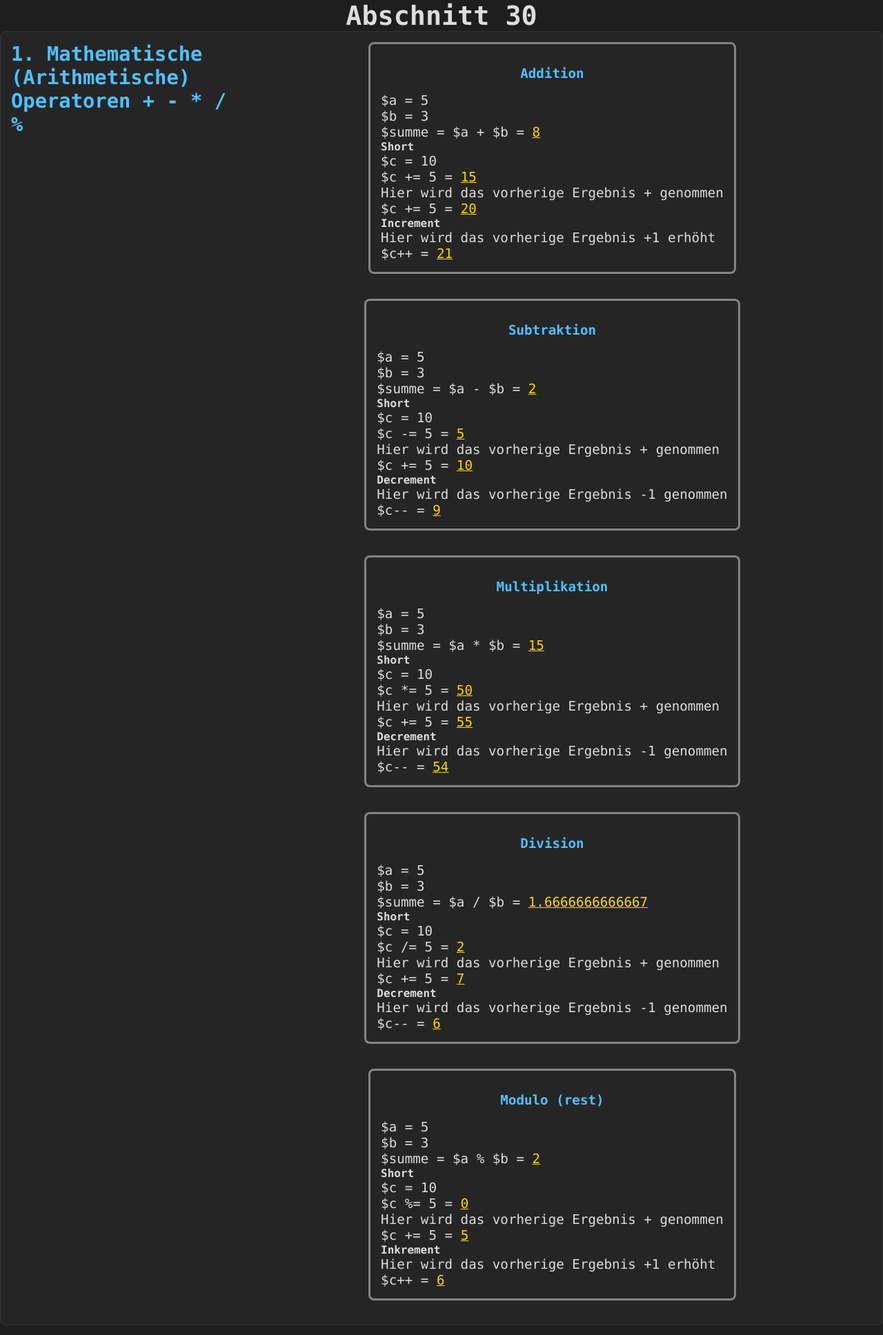
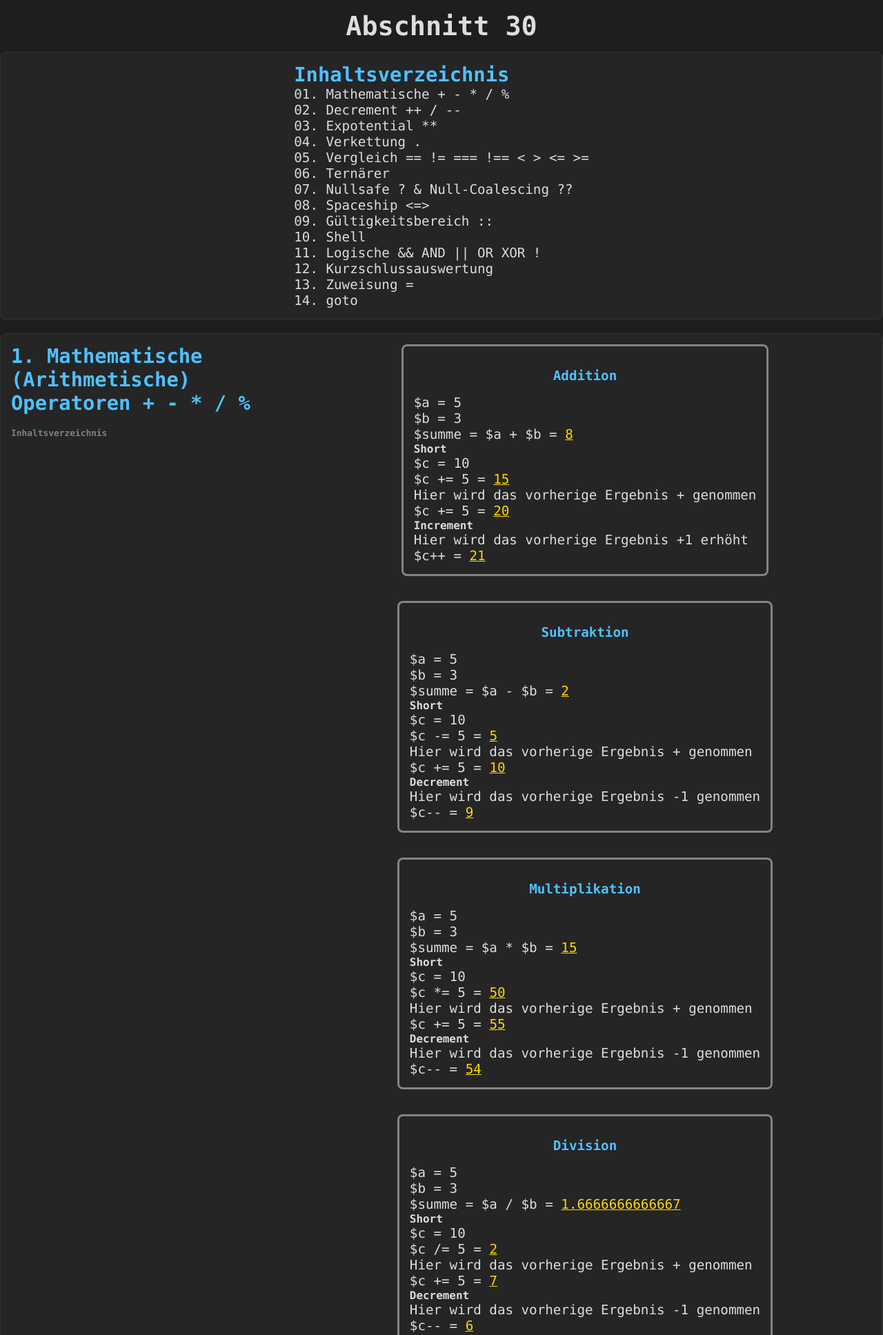
Before and after one commit to Matzetinger/Udemy_PHP, a PHP site: page / in a window 1280 px wide. Shown: the top 1935 px of the page at 69% size. Run offline with PHP 8.4, Linux system fonts and the light colour scheme.

Commit message:
Update Abschnitt 30 Fertig / Alles danach sind verbesserungen

```diff
--- a/Abschnitt_30/Video-Section/index.php
+++ b/Abschnitt_30/Video-Section/index.php
@@ -8,10 +8,34 @@
 </head>
 <body>
   <h1>Abschnitt 30</h1>
+  <section id="0" class="section">
+    <div class="box">
+    <h2>Inhaltsverzeichnis</h2>
+      <ul>
+        <li><a href="#1">01. Mathematische + - * / % </a></li>
+        <li><a href="#2">02. Decrement ++ / --</a></li>
+        <li><a href="#3">03. Expotential **</a></li>
+        <li><a href="#4">04. Verkettung .</a></li>
+        <li><a href="#5">05. Vergleich == != === !== < > <= >=</a></li>
+        <li><a href="#6">06. Ternärer</a></li>
+        <li><a href="#7">07. Nullsafe ? & Null-Coalescing ??</a></li>
+        <li><a href="#8">08. Spaceship <=> </a></li>
+        <li><a href="#9">09. Gültigkeitsbereich ::</a></li>
+        <li><a href="#10">10. Shell</a></li>
+        <li><a href="#11">11. Logische && AND || OR XOR !</a></li>
+        <li><a href="#12">12. Kurzschlussauswertung</a></li>
+        <li><a href="#13">13. Zuweisung =</a></li>
+        <li><a href="#14">14. goto</a></li>
+      </ul>
+      </div>
+  </section>
 
   <!-- Mathematische (Arithmetische) Operatoren -->
-  <section class="section1">
+  <section id="1" class="section1">
+    <div class="text-box">
       <h2>1. Mathematische (Arithmetische) Operatoren + - * / %</h2>
+      <h6><a href="#0">Inhaltsverzeichnis</a></h6>
+    </div>
     <div class="inhalt-container">
 
       <!-- Addition -->
@@ -138,8 +162,11 @@
   </section>
 
   <!-- Post und Prä Inkrement/Decrement -->
-  <section class="section2">
+  <section id="2" class="section2">
+    <div class="text-box">
       <h2>2. Post und Prä Ink- und Decrement ++ / --</h2>
+      <h6><a href="#0">Inhaltsverzeichnis</a></h6>
+    </div>
     <div class="inhalt-container">
 
       <!-- Post-Inkrement (danach) -->
@@ -186,8 +213,11 @@
   </section>
 
   <!-- Expotential-Operator -->
-  <section class="section3">
+  <section id="3" class="section3">
+    <div class="text-box">
       <h2>3. Expotential-Operator **</h2>
+      <h6><a href="#0">Inhaltsverzeichnis</a></h6>
+    </div>
     <div class="inhalt-container">
 
       <!-- Potenzrechnung -->
@@ -236,8 +266,11 @@
   </section>
 
   <!-- Verkettungsoperator -->
-  <section class="section4">
+  <section id="4" class="section4">
+    <div class="text-box">
       <h2>4. Verkettungsoperator .</h2>
+      <h6><a href="#0">Inhaltsverzeichnis</a></h6>
+    </div>
     <div class="inhalt-container">
 
       <!-- Konkatenation -->
@@ -276,8 +309,11 @@
   </section>
 
   <!-- Vergleichsoperatoren -->
-  <section class="section5">
+  <section id="5" class="section5">
+    <div class="text-box">
       <h2>5. Vergleichsoperatoren == != === !== < > <= >=</h2>
+      <h6><a href="#0">Inhaltsverzeichnis</a></h6>
+    </div>
     <div class="inhalt-container">
      <h3>Gleichheit / Verwendet wird immer die Strikte ===</h3>
      <div class="box-container">
@@ -475,8 +511,11 @@
   </section>
 
   <!-- Ternärer Operator -->
-  <section class="section6">
+  <section id="6" class="section6">
+    <div class="text-box">
       <h2>6. Ternärer Operator</h2>
+      <h6><a href="#0">Inhaltsverzeichnis</a></h6>
+    </div>
     <div class="inhalt-container">
 
       <!-- Bedingung -->
@@ -513,8 +552,11 @@
     </div>
   </section>
 
-  <section class="section7">
+  <section id="7" class="section7">
+    <div class="text-box">
       <h2>7. Nullsafe ? & Null-Coalescing Operator ?? "Ausgabetext wenn null" </h2>
+      <h6><a href="#0">Inhaltsverzeichnis</a></h6>
+    </div>
     <div class="inhalt-container">
 
       <!-- Eigenschaft zugreifen -->
@@ -606,11 +648,13 @@
         <p>$var = 23 <br> $var2 = null <br> $var3 = "String" <br> $value = $var?? $var2?? $var3?? "Ausgabetext wenn null" = <span><?= $value ?></span></p>
       </div>
     </div>
-   </div>
   </section>
 
-  <section class="section8">
+  <section id="8" class="section8">
+    <div class="text-box">
       <h2>8. Spaceship Operator <=></h2>
+      <h6><a href="#0">Inhaltsverzeichnis</a></h6>
+    </div>
     <div class="inhalt-container">
 
       <!-- Spaceship Operator -->
@@ -656,8 +700,11 @@
     </div>
   </section>
 
-  <section class="section9">
+  <section id="9" class="section9">
+    <div class="text-box">
       <h2>9. Gültigkeitsbereichoperator ::</h2>
+      <h6><a href="#0">Inhaltsverzeichnis</a></h6>
+    </div>
     <div class="inhalt-container">
 
       <!-- Gültigkeitsbereichoperator -->
@@ -759,8 +806,11 @@
     </div>
   </section>
 
-  <section class="section10">
+  <section id="10" class="section10">
+    <div class="text-box">
       <h2>10. Shell-Operator Befehle</h2>
+      <h6><a href="#0">Inhaltsverzeichnis</a></h6>
+    </div>
     <div class="inhalt-container">
 
       <!-- shell_exec -->
@@ -826,8 +876,11 @@
     </div>
   </section>
 
-  <section class="section11">
+  <section id="11" class="section11">
+    <div class="text-box">
       <h2>11. Logische Operatoren && oder AND / || oder OR / XOR / ! </h2>
+      <h6><a href="#0">Inhaltsverzeichnis</a></h6>
+    </div>
     <div class="inhalt-container">
 
       <!-- Logischer Operator && -->
@@ -922,8 +975,11 @@
     </div>
   </section>
 
-  <section class="section12">
+  <section id="12" class="section12">
+    <div class="text-box">
       <h2>12. Kurzschlussauswertung</h2>
+      <h6><a href="#0">Inhaltsverzeichnis</a></h6>
+    </div>
     <div class="inhalt-container">
 
       <!-- Short-circuit-evaluation -->
@@ -990,8 +1046,11 @@
     </div>
   </section>
 
-  <section class="section2">
+  <section id="13" class="section13">
+    <div class="text-box">
       <h2>13. Zuweisungsoperator =</h2>
+      <h6><a href="#0">Inhaltsverzeichnis</a></h6>
+    </div>
     <div class="inhalt-container">
 
       <!-- Zuweisungsoperator -->
@@ -1002,7 +1061,46 @@
         ?>
         <p>$variable = 'Ich wurde der $variable Zugewiesen'<br>echo &variable = <span><?= $variable ?></span></p>
       </div>
+    </div>
+  </section>
 
+  <section id="14" class="section14">
+    <div class="text-box">
+      <h2>14. goto Operator (Sprünge)</h2>
+      <h6><a href="#0">Inhaltsverzeichnis</a></h6>
+    </div>
+    <div class="inhalt-container">
+
+
+      <!-- Ohne goto Operator -->
+      <div class="box">
+        <h4>Normaler Fluss ohne goto</h4>
+        <?php
+          $condition = true;
+        ?>
+        <p>$condition = true; <br>if($condition){echo "wurde nicht übersprungen";} =
+        <span><?php if($condition){
+                    echo "wurde nicht übersprungen";
+                    }
+              ?>
+        </span> <br> echo "Dies hier wird nie Übersprungen (Ziel)" = <span><?= "Dies hier wird nie Übersprungen (Ziel)" ?></span>
+        </p>
+      </div>
+
+      <div class="box">
+        <h4>Mit goto</h4>
+        <?php
+          $condition1 = true;
+        ?>
+        <p>$condition1 = true; <br> goto jump; <br><span class = "grau"> if($condition1){echo "das wird übersprungen";}</span> <br> jump:</p>
+        <p><span><?php  goto jump;
+                    echo "das wird übersprungen";
+                    jump:
+                 ?></span></p>
+
+        <p>echo "hier läuft der code weiter (Ziel)" = </p>
+        <p><span><?php echo "hier läuft der code weiter (Ziel)"; ?></span></p>
+      </div>
     </div>
   </section>
 
--- a/Abschnitt_30/Video-Section/style.css
+++ b/Abschnitt_30/Video-Section/style.css
@@ -11,6 +11,7 @@ body {
   font-family: Consolas, monospace;
   h1 {
     text-align: center;
+    padding: 15px;
   }
 
   h2,
@@ -19,6 +20,7 @@ body {
     color: #4fc1ff;
   }
 
+  .section,
   .section1,
   .section2,
   .section3,
@@ -30,19 +32,42 @@ body {
   .section9,
   .section10,
   .section11,
-  .section12 {
+  .section12,
+  .section13,
+  .section14 {
     padding: 5rem;
     display: flex;
-    align-items: center;
+    align-items: flex-start;
+    justify-content: center;
     background: #252526;
     border: 1px solid #333;
     padding: 15px;
     margin-bottom: 20px;
     border-radius: 8px;
 
-    h2 {
-      width: 15em;
-      align-self: flex-start;
+    ul {
+      list-style: none;
+      a {
+        text-decoration: none;
+        color: #ddd;
+        &:hover {
+          color: #4fc1ff;
+        }
+      }
+    }
+
+    .text-box {
+      width: 50%;
+      display: flex;
+      flex-direction: column;
+      gap: 1em;
+      a {
+        text-decoration: none;
+        color: grey;
+        &:hover {
+          color: #4fc1ff;
+        }
+      }
     }
 
     .inhalt-container {
@@ -67,6 +92,9 @@ body {
           text-decoration: underline;
           color: #ffd700;
         }
+        .grau {
+          color: gray;
+        }
       }
     }
   }
```
Lines whose indentation alone changed are shown as unchanged.
